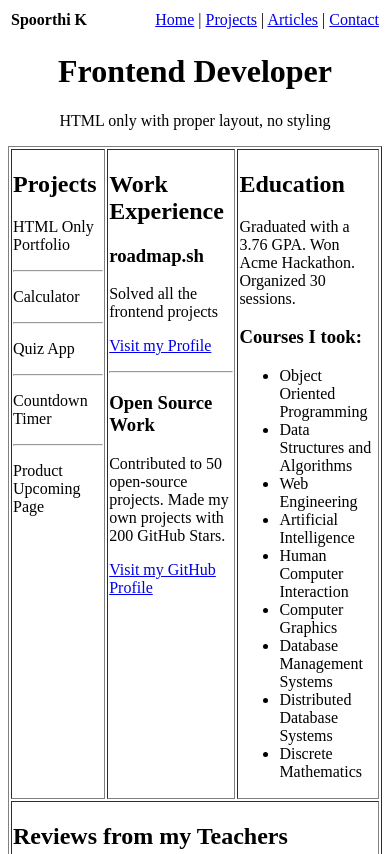
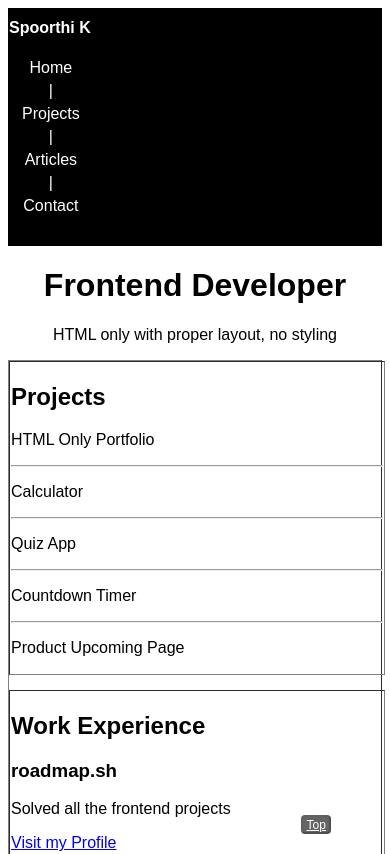
Before and after one commit to SpoorthiK57/web-development, a plain HTML site: page website/home.html in a window 390 px wide. Shown: the top 854 px of the page. Drawn offline with Linux system fonts and the light colour scheme.

Commit message:
Added Styling to website

```diff
--- a/website/home.html
+++ b/website/home.html
@@ -1,6 +1,7 @@
 <!DOCTYPE html>
 <html lang="en">
 <head>
+    <link rel="stylesheet" href="mystyle.css">
     <meta charset="UTF-8">
     <meta name="viewport" content="width=device-width, initial-scale=1.0">
     <title>Frontend Developer Portfolio</title>
@@ -19,10 +20,10 @@
             <!-- Navigation links aligned to the right -->
             <td align="right">
                 <nav>
-                    <a href="home.html">Home</a> |
-                    <a href="projects.html">Projects</a> |
-                    <a href="articles.html">Articles</a> |
-                    <a href="contact.html">Contact</a>
+                    <a class="one" href="#home">Home</a> |
+                    <a class="one" href="#projects">Projects</a> |
+                    <a class="one" href="#articles">Articles</a> |
+                    <a class="one" href="#contact">Contact</a>
                 </nav>
             </td>
         </tr>
@@ -30,6 +31,8 @@
 </header>
 
 <main>
+    <!----Home tab-->
+    <div id="home" class="section">
         <h1 align="center">Frontend Developer</h1>
         <p align="center">HTML only with proper layout, no styling</p>
         <table width="100%" border="1">
@@ -52,11 +55,11 @@
                     <h2>Work Experience</h2>
                     <h3>roadmap.sh</h3>
                     <p>Solved all the frontend projects</p>
-                <p><a href="https://www.linkedin.com/in/spoorthi-k0507/">Visit my Profile</a></p>
+                    <p><a class="two"  href="https://www.linkedin.com/in/spoorthi-k0507/" target="_blank">Visit my Profile</a></p>
                     <hr>
                     <h3>Open Source Work</h3>
                     <p>Contributed to 50 open-source projects. Made my own projects with 200 GitHub Stars.</p>
-                <p><a href="https://github.com/SpoorthiK57">Visit my GitHub Profile</a></p>
+                    <p><a class="two" href="https://github.com/SpoorthiK57" target="_blank">Visit my GitHub Profile</a></p>
                 </td>
 
                 <!-- Education Section -->
@@ -106,14 +109,52 @@
                 </td>
             </tr>
         </table>
-</main>
 
-    </table>
+    </div>
+    <!----projects tab-->
+    <div id="projects" class="section">
+        <h1>Projects</h1>
+        <ul>
+            <li>HTML Only Portfolio</li>
+            <li>Calculator</li>
+            <li>Quiz App</li>
+            <li>Countdown Timer</li>
+            <li>Product Upcoming Page</li>
+        </ul>
+
+    </div>
+    <!----articles tab-->
+    <div id="articles" class="section">
+        <h1>Articles</h1>
+        <p>Here, you can list your articles or blog posts.</p>
+    </div>
+    <!----Contact tab-->
+    <div id="contact" class="section">
+        <h1>Contact</h1>
+        <form action="#" method="post">
+            <label for="name">Name:</label>
+            <input type="text" id="name" name="name" required><br><br>
+
+            <label for="email">Email:</label>
+            <input type="email" id="email" name="email" required><br><br>
+
+            <label for="message">Message:</label>
+            <textarea id="message" name="message" rows="4" required></textarea><br><br>
+
+            <button type="submit">Submit</button>
+        </form>
+    </div>
+    <div>
+        <a href="#" id="top"></a>
+
+    </div>
+
 </main>
 
 <footer>
     <p align="center">&copy; all rights reserved 2025</p>
 </footer>
+<button id="myBtn"><a href="#home" style="color: white">Top</a></button>
 
 </body>
 </html>
--- /dev/null
+++ b/website/mystyle.css
@@ -0,0 +1,177 @@
+/* Default visibility of sections */
+.section {
+    display: none;
+}
+#home:target,
+#projects:target,
+#articles:target,
+#contact:target {
+            display: block;
+        }
+
+        /* Default when no section is targeted (shows home by default) */
+        body:not(:has(:target)) #home {
+            display: block;
+        }
+body{
+    font-family: Arial, Helvetica, sans-serif;
+    /* unvisited link */
+  a.one:link, a.one:visited {
+    color: white;
+    text-decoration: none;
+  }
+
+
+  /* mouse over link */
+  a.one:hover {
+    color: hotpink;
+    text-decoration: none;
+  }
+
+  /* selected link */
+  a.one:active {
+    color: blue;
+    text-decoration: none;
+  }
+  a.tow:link {
+    color: red;
+    text-decoration: none;
+  }
+
+  /* visited link */
+  a.two:visited {
+    color: green;
+    text-decoration: none;
+  }
+
+  /* mouse over link */
+  a.two:hover {
+    color: hotpink;
+    text-decoration: none;
+  }
+
+  /* selected link */
+  a.two:active {
+    color: blue;
+    text-decoration: none;
+  }
+
+}
+header{
+    background-color: black;
+    color:white;
+}
+table{
+    border-collapse: collapse;
+
+}
+p:hover {background-color: rgb(142, 138, 136);}
+fieldset{
+    border-radius: 50px;
+}
+#top{
+    width: 100px;
+    height: 50px;
+    position: fixed;
+    bottom: 0px;
+    right: 20px;
+}
+/*Floating Back-To-Top Button*/
+#myBtn {
+    position: fixed;
+    bottom: 10px;
+    float: right;
+    right: 18.5%;
+    left: 77.25%;
+    max-width: 30px;
+    width: 100%;
+    font-size: 12px;
+    border-color: rgba(85, 85, 85, 0.2);
+    background-color: rgb(100,100,100);
+    padding: .5px;
+    border-radius: 4px;
+
+}
+/* Default table styling for larger screens */
+table {
+  border-collapse: collapse;
+  width: 100%;
+}
+
+/* Media query for screens 600px wide or less */
+@media screen and (max-width: 600px) {
+
+  header {
+    padding: 20px;
+}
+
+/* Flexbox for horizontal alignment */
+nav {
+    display: flex;
+    justify-content: center; /* Center the links horizontally */
+    flex-wrap: wrap; /* Allows links to wrap if necessary */
+}
+
+nav a.one {
+    margin: 5px; /* Adjust spacing between links for smaller screens */
+    text-align: center; /* Center-align individual links */
+}
+
+  /* Make the table stack vertically */
+  table {
+      display: block;
+  }
+
+  /* Make each table row stack vertically */
+  tr {
+      display: block;
+  }
+
+  /* Ensure individual cells take full width */
+  td {
+      display: block;
+      width: 100%; /* Take full width of parent */
+      margin-bottom: 15px; /* Add spacing between rows */
+  }
+
+  /* Adjust navigation links for small screens */
+  nav {
+      display: flex;
+      flex-direction: column;
+      align-items: center;
+      text-align: center;
+  }
+
+  nav a {
+      margin: 5px 0;
+  }
+}
+
+/* Optional: For better alignment on all screens */
+header, footer {
+  text-align: center;
+}
+
+/* Default styling for larger screens */
+header {
+  background-color: black;
+  color: white;
+  text-align: center;
+  padding: 10px 0;
+}
+
+nav div {
+  display: inline-block;
+  margin-top: 10px;
+}
+
+/* Navigation link styling */
+a.one {
+  color: white;
+  text-decoration: none;
+  margin: 0 10px;
+}
+
+a.one:hover {
+  color: hotpink;
+}
```
Also changed, not shown: single-page CV.html (+11 -9 lines), github.png (added). Lines whose indentation alone changed are shown as unchanged.
